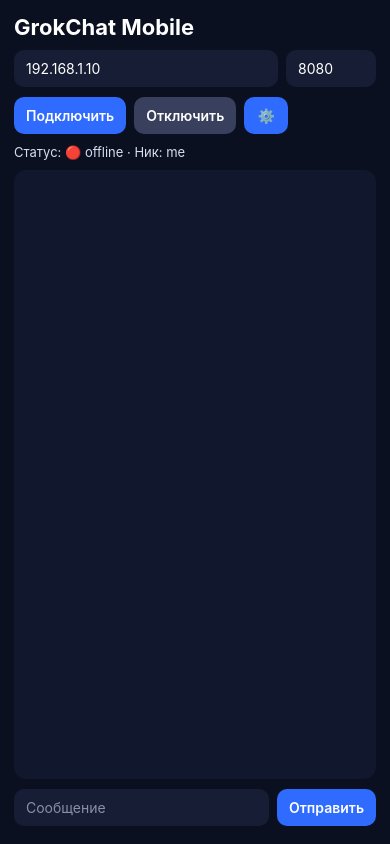
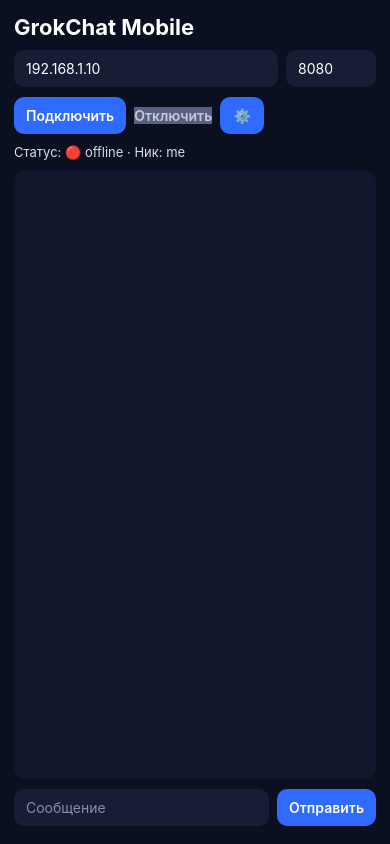
Before and after one commit to baerelektro/grokchat, a React Native app in the folder mobile/: screen / in a window 390 px wide. Built offline with nearby package versions, Linux system fonts and the light colour scheme.

Commit message:
Кнопки

```diff
--- a/mobile/App.js
+++ b/mobile/App.js
@@ -499,11 +499,27 @@ export default function App() {
         </View>
 
         <View style={styles.row}>
-          <Pressable style={styles.btn} onPress={connect}>
-            <Text style={styles.btnText}>Подключить</Text>
+          <Pressable
+            style={({ pressed }) => [
+              styles.btn,
+              connected && styles.btnInactive,
+              pressed && !connected && styles.btnPressed,
+            ]}
+            onPress={connect}
+            disabled={connected}
+          >
+            <Text style={[styles.btnText, connected && styles.btnTextInactive]}>Подключить</Text>
           </Pressable>
-          <Pressable style={[styles.btn, styles.btnSecondary]} onPress={disconnect}>
-            <Text style={styles.btnText}>Отключить</Text>
+          <Pressable
+            style={({ pressed }) => [
+              connected ? styles.btn : styles.btnSecondary,
+              !connected && styles.btnInactive,
+              pressed && connected && styles.btnPressed,
+            ]}
+            onPress={disconnect}
+            disabled={!connected}
+          >
+            <Text style={[styles.btnText, !connected && styles.btnTextInactive]}>Отключить</Text>
           </Pressable>
           <Pressable style={[styles.btn, styles.gearBtn]} onPress={openSettings}>
             <Text style={styles.btnText}>⚙️</Text>
@@ -595,12 +611,21 @@ const styles = StyleSheet.create({
   btnSecondary: {
     backgroundColor: '#39405d',
   },
+  btnPressed: {
+    backgroundColor: '#586181',
+  },
+  btnInactive: {
+    backgroundColor: '#586181',
+  },
   btnDisabled: {
     backgroundColor: '#586181',
   },
   btnText: {
     color: '#fff',
     fontWeight: '600',
+  },
+  btnTextInactive: {
+    color: '#c5cad8',
   },
   status: {
     color: '#d7dcf0',
```
